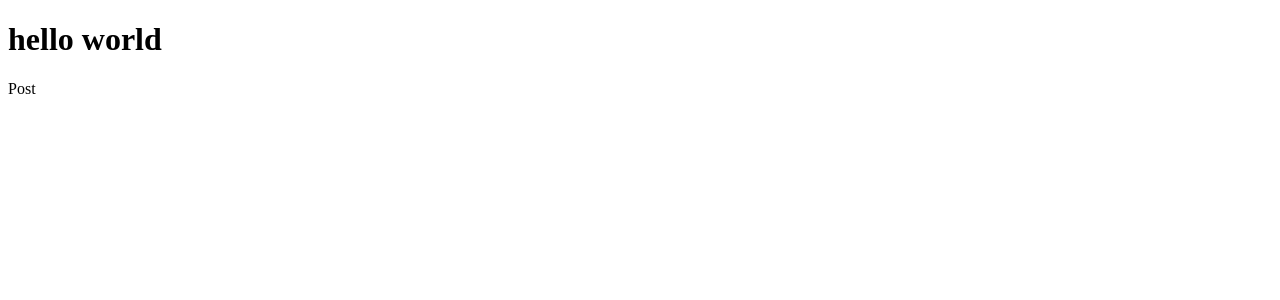
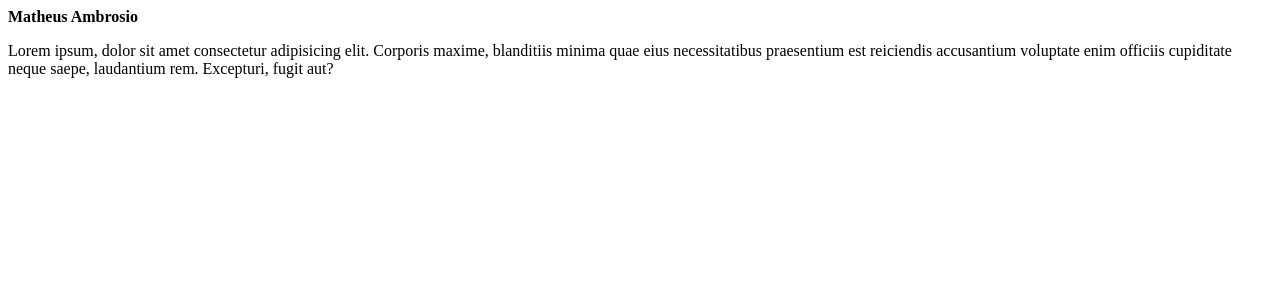
Before and after one commit to matmagamb/ignite-new-react-js, a React (Vite) app: page / in a window 1280 px wide. Shown: the top 300 px of the page. Built offline with nearby package versions, Linux system fonts and the light colour scheme.

Commit message:
aula propriedades

```diff
--- a/src/App.jsx
+++ b/src/App.jsx
@@ -3,8 +3,11 @@ import { Post } from "./Post"
 export function App() {
   return (
     <div>
-      <h1>hello world</h1>
-      <Post />
+      <Post
+        author="Matheus Ambrosio"
+        content="
+        Lorem ipsum, dolor sit amet consectetur adipisicing elit. Corporis maxime, blanditiis minima quae eius necessitatibus praesentium est reiciendis accusantium voluptate enim officiis cupiditate neque saepe, laudantium rem. Excepturi, fugit aut?"
+      />
     </div>
   )
 }
--- a/src/Post.jsx
+++ b/src/Post.jsx
@@ -1,6 +1,9 @@
-export function Post() {
-    return(
-        <p>Post</p>
+export function Post(props) {
+    return (
+        <div>
+            <strong>{props.author}</strong>
+            <p>{props.content}</p>
+        </div>
     )
 
 }
```
